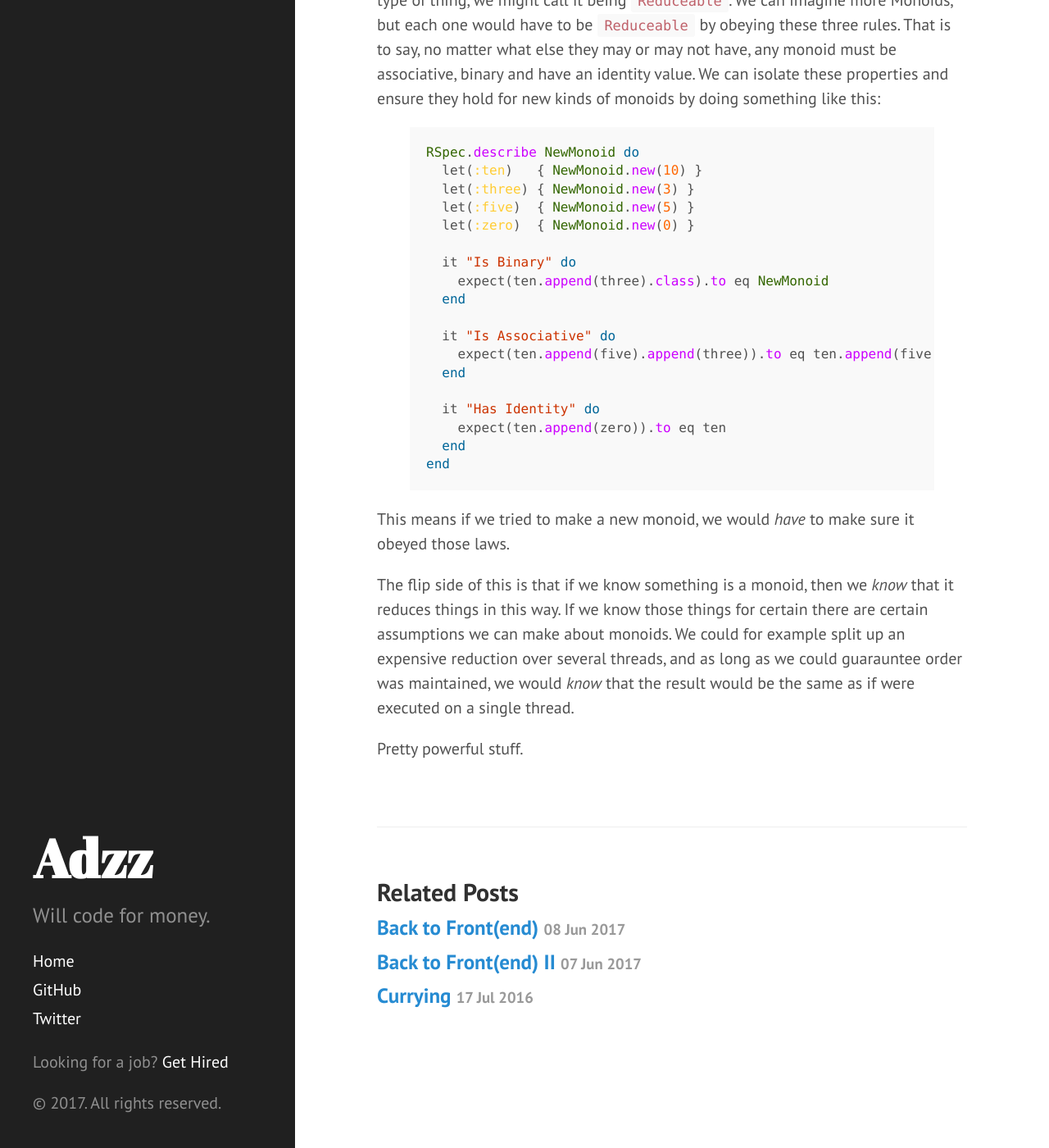
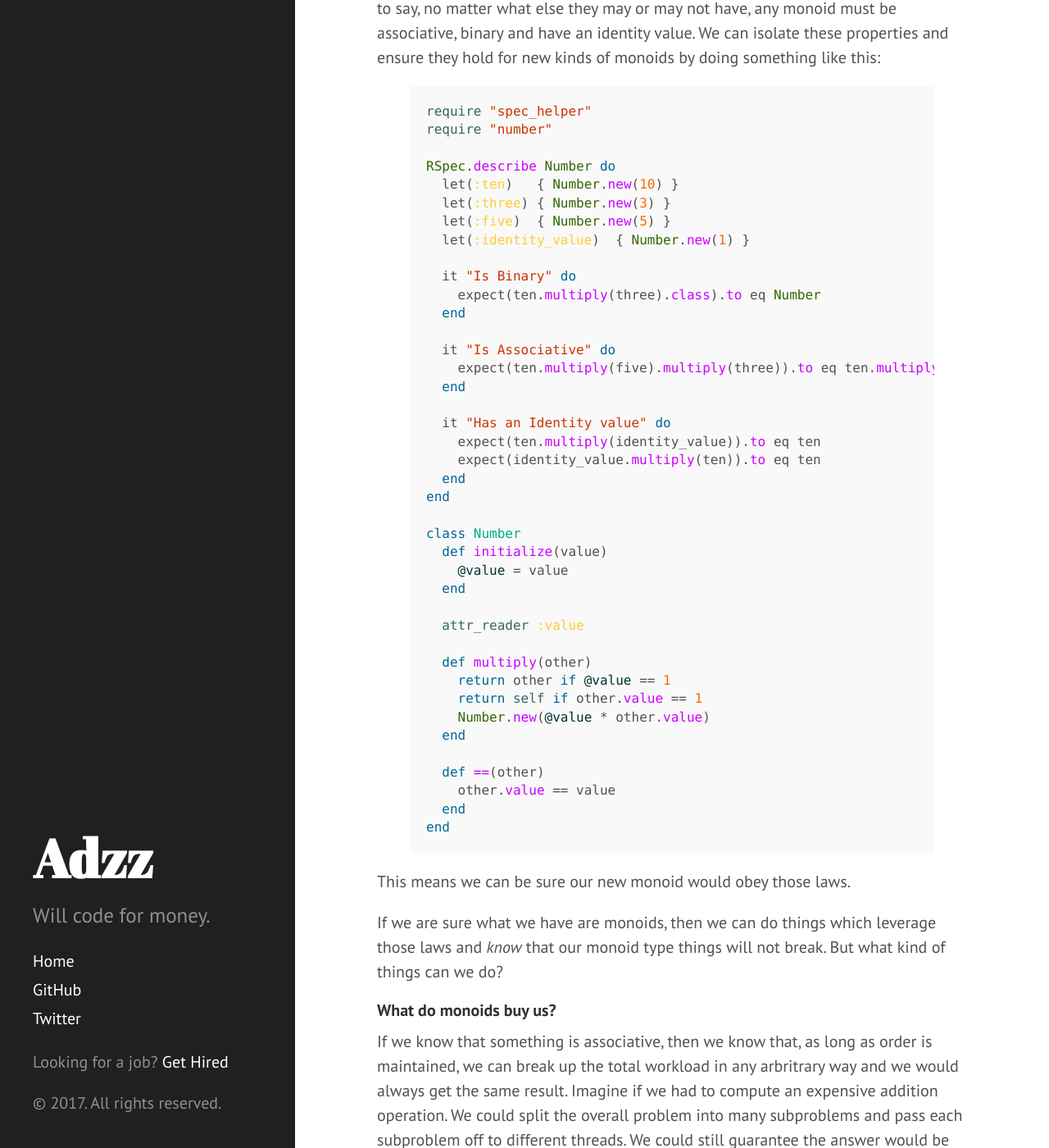
Before and after one commit to Adzz/adzz.github.io, a Jekyll site: the page built from _posts/2017-10-05-category-theory-for-programmers-part-1-monoids.html, in a window 1280 px wide and 1400 px high, scrolled down 6869 px. Shown: the whole window at 82% size. Built offline with Jekyll 4.4.1, drawn with Linux system fonts in a browser that asks for light colours; Markdown is read by kramdown in place of the engine named in the settings; comment, search, counter and statistics services are not loaded; some of the changed text lies outside the part shown.

Commit message:
imporoves post

```diff
--- a/_posts/2017-10-05-category-theory-for-programmers-part-1-monoids.html
+++ b/_posts/2017-10-05-category-theory-for-programmers-part-1-monoids.html
@@ -239,29 +237,55 @@ a.merge(c).merge(e) == {a: :b, c: :d, e: :f}
 </p>
 
 {% highlight ruby  %}
-RSpec.describe NewMonoid do
-  let(:ten)   { NewMonoid.new(10) }
-  let(:three) { NewMonoid.new(3) }
-  let(:five)  { NewMonoid.new(5) }
-  let(:zero)  { NewMonoid.new(0) }
+require "spec_helper"
+require "number"
+
+RSpec.describe Number do
+  let(:ten)   { Number.new(10) }
+  let(:three) { Number.new(3) }
+  let(:five)  { Number.new(5) }
+  let(:identity_value)  { Number.new(1) }
 
   it "Is Binary" do
-    expect(ten.append(three).class).to eq NewMonoid
+    expect(ten.multiply(three).class).to eq Number
   end
 
   it "Is Associative" do
-    expect(ten.append(five).append(three)).to eq ten.append(five.append(three))
+    expect(ten.multiply(five).multiply(three)).to eq ten.multiply(five.multiply(three))
   end
 
-  it "Has Identity" do
-    expect(ten.append(zero)).to eq ten
+  it "Has an Identity value" do
+    expect(ten.multiply(identity_value)).to eq ten
+    expect(identity_value.multiply(ten)).to eq ten
+  end
+end
+
+class Number
+  def initialize(value)
+    @value = value
+  end
+
+  attr_reader :value
+
+  def multiply(other)
+    return other if @value == 1
+    return self if other.value == 1
+    Number.new(@value * other.value)
+  end
+
+  def ==(other)
+    other.value == value
   end
 end
 {% endhighlight  %}
 <p>
-  This means if we tried to make a new monoid, we would <em>have</em> to make sure it obeyed those laws.
+  This means we can be sure our new monoid would obey those laws.
 </p>
 <p>
-  The flip side of this is that if we know something is a monoid, then we <em>know</em> that it reduces things in this way. If we know those things for certain there are certain assumptions we can make about monoids. We could for example split up an expensive reduction over several threads, and as long as we could guarauntee order was maintained, we would <em>know</em> that the result would be the same as if were executed on a single thread.
+  If we are sure what we have are monoids, then we can do things which leverage those laws and <em>know</em> that our monoid type things will not break. But what kind of things can we do?</p>
+
+<h4>What do monoids buy us?</h4>
+<p>
+  If we know that something is associative, then we know that, as long as order is maintained, we can break up the total workload in any arbritrary way and we would always get the same result. Imagine if we had to compute an expensive addition operation. We could split the overall problem into many subproblems and pass each subproblem off to different threads. We could still guarantee the answer would be the same as if we didn't, because we know the law of associativity holds!
 </p>
 <p>Pretty powerful stuff.</p>
```
Also changed, not shown: other parts of _posts/2017-10-05-category-theory-for-programmers-part-1-monoids.html (+2 -4 lines).
